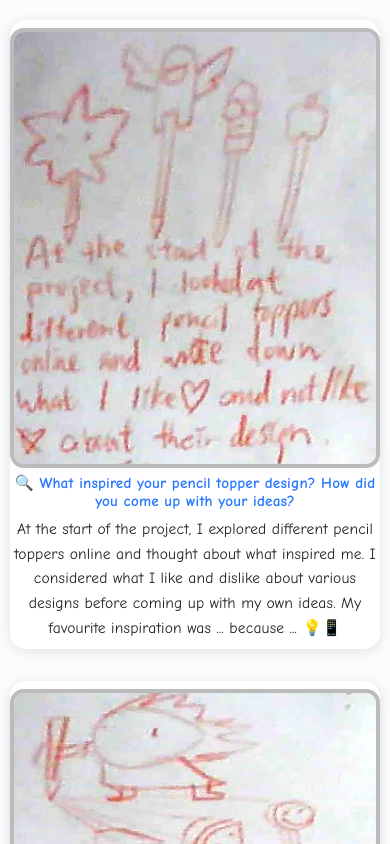
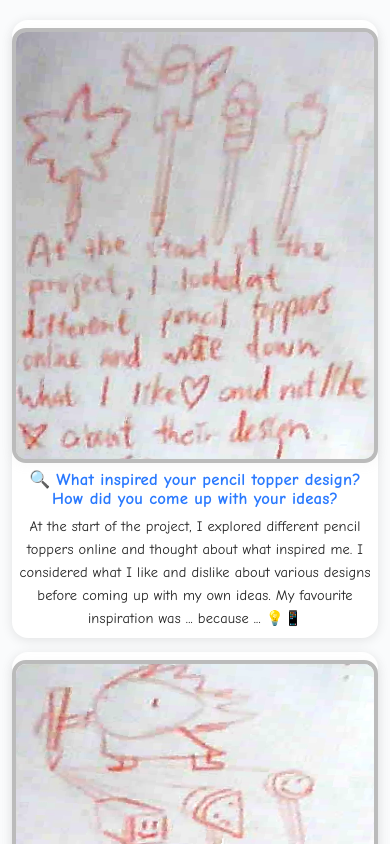
Before and after one commit to beatsaway/penciltoppercomics, a plain HTML site: page index.html in a window 390 px wide. Shown: the top 844 px of the page. Drawn offline with Linux system fonts and the light colour scheme.

Commit message:
Update index.html

```diff
--- a/index.html
+++ b/index.html
@@ -16,13 +16,19 @@
       letter-spacing: 0.01em;
     }
     .container {
-      max-width: 700px;
+      /* Remove the max-width constraint */
+      width: 100%;
       margin: 0 auto;
       padding: 20px 10px;
+      box-sizing: border-box;
+    }
+    .steps-grid {
+      display: flex;
+      flex-direction: column;
+      gap: 32px;
     }
     .step {
       background: #fff;
-      margin-bottom: 32px;
       border-radius: 16px;
       box-shadow: 0 2px 12px rgba(0,0,0,0.10);
       padding: 16px;
@@ -59,7 +65,7 @@
       justify-content: center;
     }
     .text-col h3 {
-      font-size: 1.08em;
+      font-size: 1.4em;
       color: #2979ff;
       margin: 0 0 7px 0;
       font-weight: bold;
@@ -69,27 +75,43 @@
       gap: 6px;
     }
     .text-col p {
-      font-size: 1.28em;
+      font-size: 1.1em;
       margin: 0 0 0 0;
       text-align: left;
       line-height: 1.6;
       font-family: 'Comic Sans MS', 'Comic Neue', Comic, cursive, sans-serif;
       word-break: break-word;
     }
+
+    /* 2-column layout for larger screens only */
+    @media (min-width: 1200px) {
+      .steps-grid {
+        display: grid;
+        grid-template-columns: 1fr 1fr;
+        gap: 32px 32px;
+      }
+      .step {
+        flex-direction: row;
+        height: 100%;
+      }
+    }
+
     @media (max-width: 900px) {
-      .container { max-width: 99vw; }
+      .container { width: 99vw; }
+      .steps-grid { gap: 20px; }
       .step { gap: 14px; }
       .img-col img { max-width: 120px; }
-      .text-col h3 { font-size: 1em; }
-      .text-col p { font-size: 1.13em; }
+      .text-col h3 { font-size: 1.25em; }
+      .text-col p { font-size: 1.05em; }
     }
     @media (max-width: 700px) {
+      .steps-grid { gap: 14px; }
       .step {
         padding: 10px 0;
         gap: 10px;
       }
       .img-col img { max-width: 90px;}
-      .text-col h3 { font-size: 0.98em; }
+      .text-col h3 { font-size: 1.15em; }
       .text-col p { font-size: 1em; }
     }
     @media (max-width: 600px) {
@@ -102,8 +124,8 @@
       .img-col { flex: 0 0 33%; max-width: 33%; }
       .text-col { flex: 0 0 67%; max-width: 67%; }
       .img-col img { width: 100%; min-width: 50px; max-width: 70px;}
-      .text-col h3 { font-size: 0.93em; }
-      .text-col p { font-size: 0.99em; }
+      .text-col h3 { font-size: 1.1em; }
+      .text-col p { font-size: 0.95em; }
     }
     @media (max-width: 420px) {
       .step {
@@ -113,14 +135,14 @@
       }
       .img-col, .text-col { flex: unset; max-width: 100%; width: 100%; }
       .img-col img { max-width: 96vw; min-width: 40px;}
-      .text-col h3 { font-size: 0.95em; text-align: center;}
-      .text-col p { font-size: 0.97em; text-align: center;}
+      .text-col h3 { font-size: 1.05em; text-align: center;}
+      .text-col p { font-size: 0.9em; text-align: center;}
     }
   </style>
 </head>
 <body>
   <div class="container">
-
+    <div class="steps-grid">
       <div class="step">
         <div class="img-col">
           <img src="p1.jpg" alt="Step 1">
@@ -130,7 +152,6 @@
           <p>At the start of the project, I explored different pencil toppers online and thought about what inspired me. I considered what I like and dislike about various designs before coming up with my own ideas. My favourite inspiration was ... because ... 💡📱</p>
         </div>
       </div>
-
       <div class="step">
         <div class="img-col">
           <img src="p2.jpg" alt="Step 2">
@@ -140,7 +161,6 @@
           <p>I sketched out several design ideas for my pencil topper. My favourite idea was ... because ... My least favourite was ... because ... 🎨✨</p>
         </div>
       </div>
-
       <div class="step">
         <div class="img-col">
           <img src="p3.jpg" alt="Step 3">
@@ -150,7 +170,6 @@
           <p>I created my first prototype by drawing the shape of my design on cardboard and cutting out the layers. I thought about who my target users would be and why they would like my design. 🎯</p>
         </div>
       </div>
-
       <div class="step">
         <div class="img-col">
           <img src="p4.jpg" alt="Step 4">
@@ -160,7 +179,6 @@
           <p>I learned to use a coping saw to cut MDF pieces safely. The most important tips for me are to secure the piece properly, cut at the correct angle, and take my time for accuracy. 🪓</p>
         </div>
       </div>
-
       <div class="step">
         <div class="img-col">
           <img src="p5.jpg" alt="Step 5">
@@ -170,7 +188,6 @@
           <p>To cut the layers, I started with the middle layer and made careful cuts for the pencil space. Cutting out small shapes was challenging, but sanding made it easier to get a good fit. ✂️🖊️</p>
         </div>
       </div>
-
       <div class="step">
         <div class="img-col">
           <img src="p6.jpg" alt="Step 6">
@@ -180,7 +197,6 @@
           <p>I assembled the layers by carefully gluing them together, making sure everything lined up. I chose to tape some pieces first before gluing to avoid cracking the thin layers. 🧷👏</p>
         </div>
       </div>
-
       <div class="step">
         <div class="img-col">
           <img src="p7.jpg" alt="Step 7">
@@ -190,7 +206,6 @@
           <p>I used a hand file, then sandpaper, and finally wet and dry paper to get a smooth finish. I learned not to wet the sandpaper because wood absorbs moisture. Holding the piece properly while sanding helped me achieve a better result. 🧽💪</p>
         </div>
       </div>
-
       <div class="step">
         <div class="img-col">
           <img src="p8.jpg" alt="Step 8">
@@ -200,7 +215,7 @@
           <p>During the pyrography step, I used a soldering iron to burn designs into the wood. I learned to work slowly, use only one hand to hold the iron, and to be careful because it gets very hot. 🍉⚡</p>
         </div>
       </div>
-
+    </div>
   </div>
 </body>
 </html>
```
Lines whose indentation alone changed are shown as unchanged.
